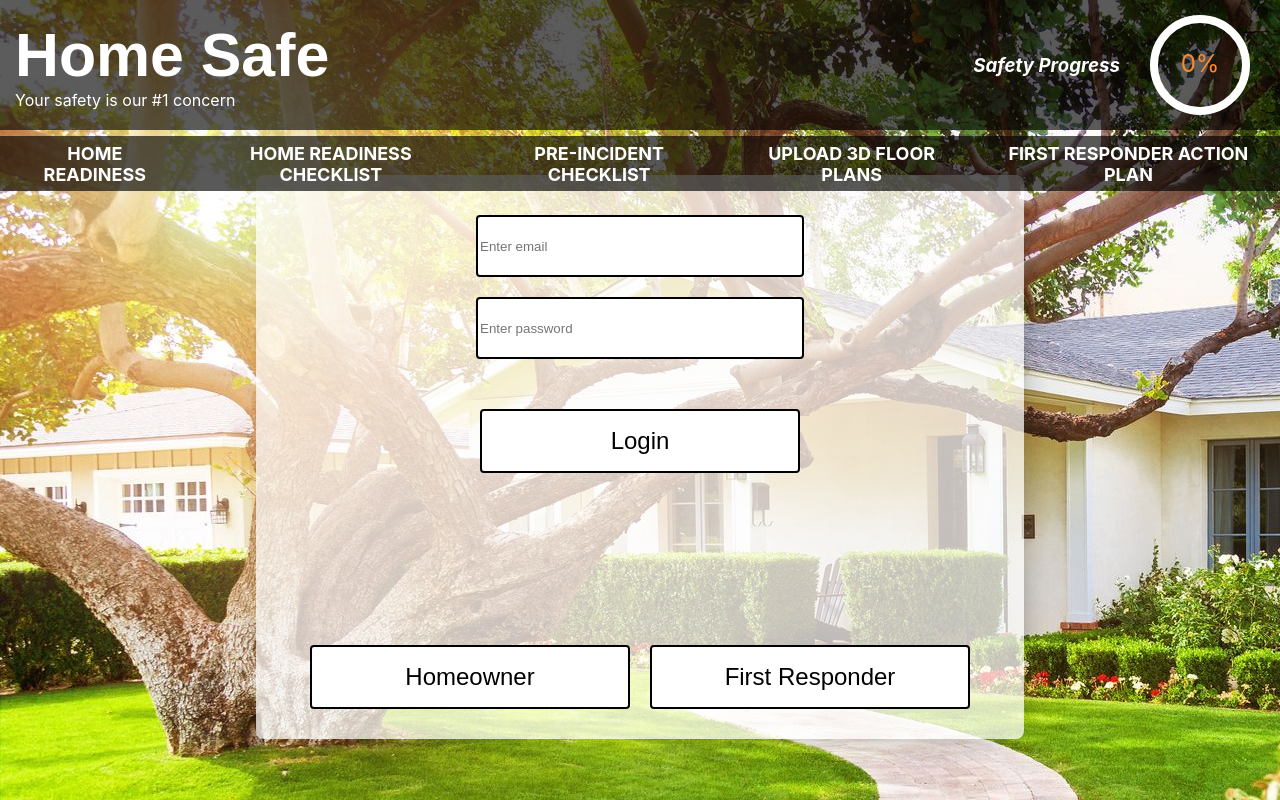
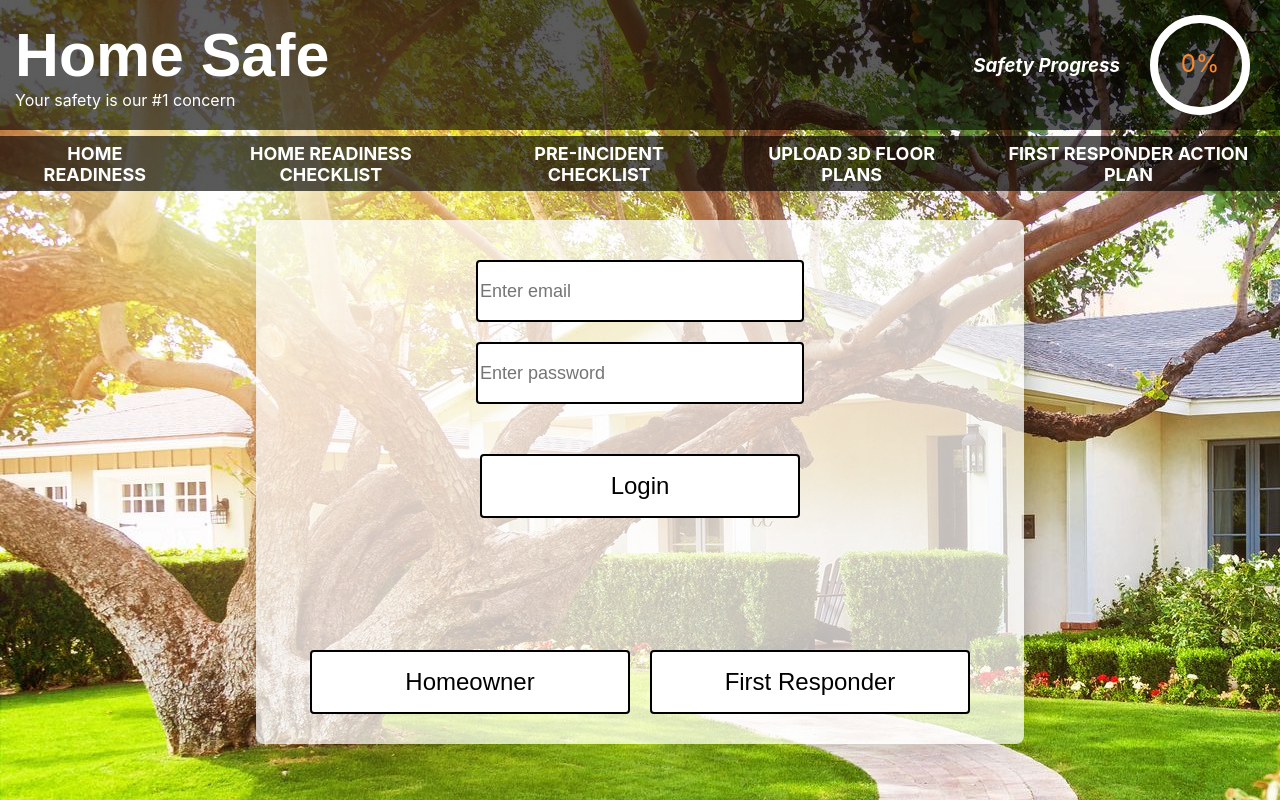
Before and after one commit to baldm0mma/home-safe, a React (Create React App) app: page / in a window 1280 px wide. Built offline with nearby package versions, Linux system fonts and the light colour scheme; a web font is replaced by a local one.

Commit message:
Add home link styling

```diff
--- a/src/Components/Header/Header.js
+++ b/src/Components/Header/Header.js
@@ -1,14 +1,17 @@
 import React from 'react';
 import Gauge from '../Gauge/Gauge';
+import { NavLink } from 'react-router-dom';
 import './Header.scss';
 
 export const Header = () => {
   return (
     <header>
-      <section className='title-container'>
-        <h1>Home Safe</h1>
-        <p className='tagline'>Your safety is our #1 concern</p>
-      </section>
+      <NavLink to='/' className='home-link'>
+        <section className='title-container'>
+          <h1>Home Safe</h1>
+          <p className='tagline'>Your safety is our #1 concern</p>
+        </section>
+      </NavLink>
       <div className='header-gauge-wrapper'>
         <p className='progress-text'>Safety Progress</p>
         <Gauge />
--- a/src/Components/Header/Header.scss
+++ b/src/Components/Header/Header.scss
@@ -42,3 +42,8 @@
 .tagline {
   margin: 0 0 0 15px;
 }
+
+.home-link {
+  text-decoration: none;
+  color: #fff;
+}
--- a/src/Components/Login/Login.scss
+++ b/src/Components/Login/Login.scss
@@ -2,7 +2,7 @@
   display: flex;
   flex-direction: column;
   align-items: center;
-  height: 50vh;
+  height: 45vh;
 }
 
 .login-form {
@@ -26,4 +26,5 @@
   width: 25vw;
   border: solid black 2px;
   margin: 10px;
+  font-size: 18px;
 }
--- a/src/Components/LoginScreen/LoginScreen.scss
+++ b/src/Components/LoginScreen/LoginScreen.scss
@@ -1,5 +1,5 @@
 .loginScreen-container {
-  margin-top: 175px;
+  margin-top: 220px;
   width: 30%;
   border-radius: 8px;
   box-shadow: 10px 10px 40px -28px rgba(0,0,0,0.75);
```
